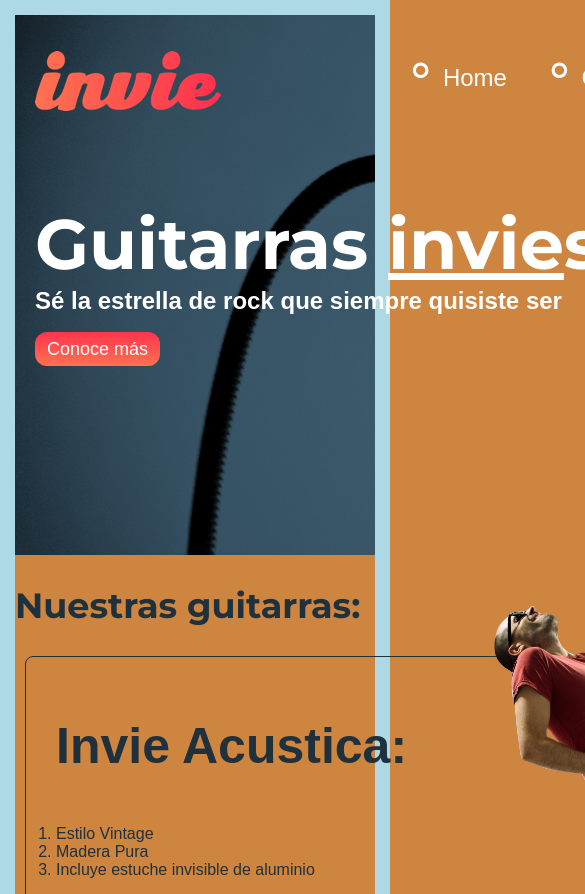
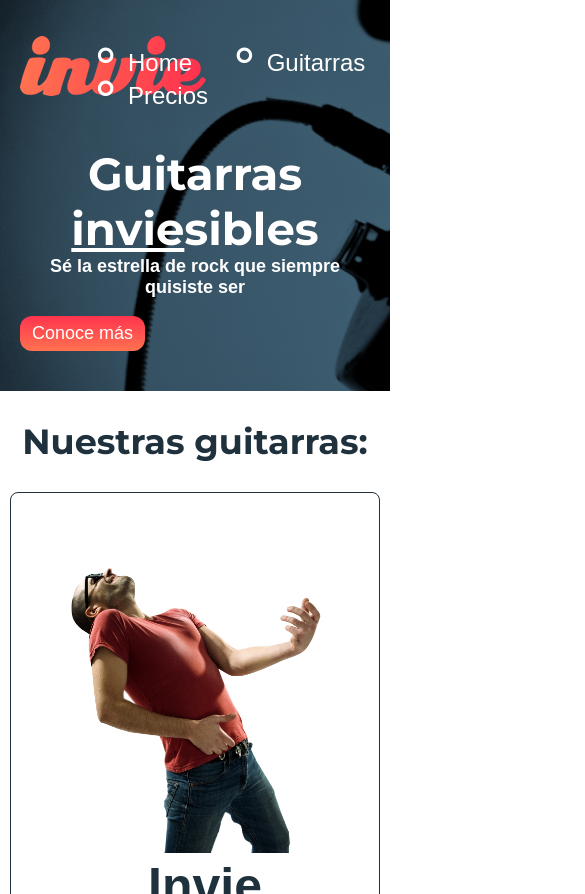
Before and after one commit to JuanAyestas/indierepo, a plain HTML site: page index.html in a window 390 px wide. Shown: the top 894 px of the page, 585 px wide, since content can reach past the window. Drawn offline with Linux system fonts and the light colour scheme; a web font is replaced by a local one.

Commit message:
tablet terminado

```diff
--- a/css/invie.css
+++ b/css/invie.css
@@ -108,7 +108,7 @@ article h3 {}
 }
 
 .contenedor {
-    width: 800px;
+    max-width: 800px;
     margin: auto;
     position: relative;
 }
--- a/css/media-querie.css
+++ b/css/media-querie.css
@@ -1,6 +1,40 @@
 @media screen and (max-width: 800px) {
-    body {
-        background: peru;
-        border: 15px solid lightblue;
+    /* portada */
+    .titulo {
+        font-size: 45px;
+        margin-top: 30px;
+        text-align: center;
     }
+    .title-a {
+        font-size: 18px;
+        text-align: center;
+    }
+    .portada {
+        height: auto;
+    }
+    .portada .button {
+        display: inline-block;
+        margin-bottom: 20px;
+        justify-content: center;
+    }
+    /* guitarras */
+    .guitarras {
+        text-align: center;
+    }
+    .izquierda,
+    .derecha {
+        float: none;
+        position: static;
+    }
+    .title-b {
+        margin: 0;
+    }
+    .guitarra li {
+        list-style: none;
+    }
+    .contenedor-guitarra-b {
+        position: static;
+        margin: 0;
+    }
+    /* guitarras */
 }
--- a/index.html
+++ b/index.html
@@ -172,8 +172,8 @@
             <textarea
               name="comentarios"
               id="comentarios"
-              cols="30"
-              rows="7"
+              cols="20"
+              rows="5"
             ></textarea>
             <input type="submit" value="Enviar" class="button" />
           </div>
```
